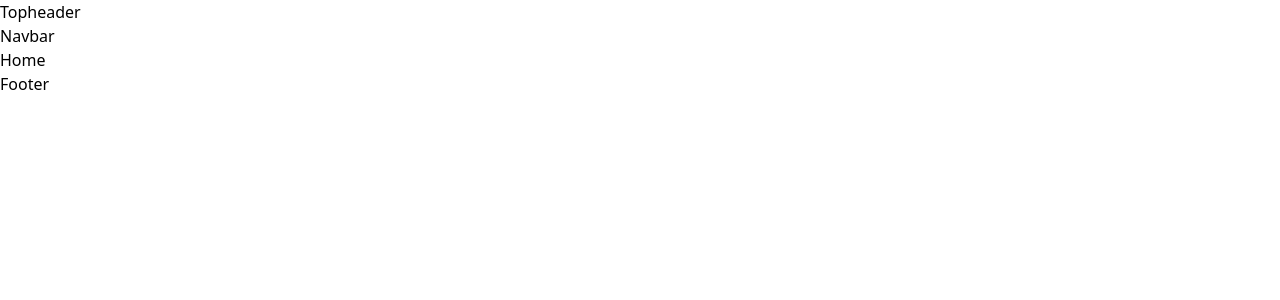
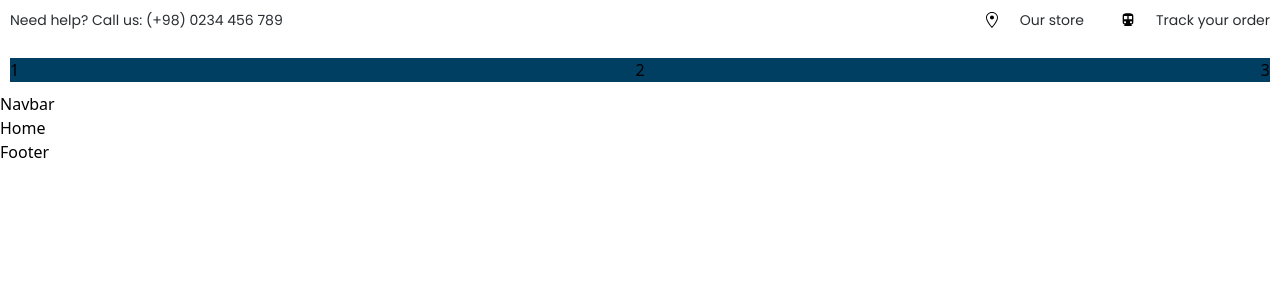
Before and after one commit to sohelrana3/Electon-E-commerce-website, a React (Create React App) app: page / in a window 1280 px wide. Shown: the top 300 px of the page. Built offline with nearby package versions, Linux system fonts and the light colour scheme.

Commit message:
top header pages

```diff
--- a/public/index.html
+++ b/public/index.html
@@ -24,6 +24,9 @@
       work correctly both with client-side routing and a non-root public URL.
       Learn how to configure a non-root public URL by running `npm run build`.
     -->
+    <link rel="preconnect" href="https://fonts.googleapis.com">
+    <link rel="preconnect" href="https://fonts.gstatic.com" crossorigin>
+    <link href="https://fonts.googleapis.com/css2?family=Poppins:wght@100;200;300;400;500;600;700;800;900&display=swap" rel="stylesheet">
     <title>React App</title>
   </head>
   <body>
--- a/src/components/Header.js
+++ b/src/components/Header.js
@@ -1,12 +1,18 @@
 import React from 'react'
+import Container from './leyouts/Container'
+import Flex from './leyouts/Flex'
 import Topheader from './leyouts/Topheader'
-
 
 const Header = () => {
   return (
-    <div>
+    <Container>
       <Topheader />
-    </div>
+      <Flex className='flex justify-between bg-primary'>
+        <div>1</div>
+        <div>2</div>
+        <div>3</div>
+      </Flex>
+    </Container>
   )
 }
 
--- /dev/null
+++ b/src/components/leyouts/Container.js
@@ -0,0 +1,9 @@
+import React from 'react'
+
+const Container = ({classname, children}) => {
+  return (
+    <div className='max-w-container mx-auto p-2.5'>{children}</div>
+  )
+}
+
+export default Container
--- /dev/null
+++ b/src/components/leyouts/Flex.js
@@ -0,0 +1,9 @@
+import React from 'react'
+
+const Flex = ({className, children}) => {
+  return (
+    <div className={className}>{children}</div>
+  )
+}
+
+export default Flex
--- a/src/components/leyouts/Topheader.js
+++ b/src/components/leyouts/Topheader.js
@@ -1,8 +1,27 @@
 import React from 'react'
+import Flex from './Flex'
+import {GoLocation} from 'react-icons/go'
+import {MdDirectionsTransit} from 'react-icons/md'
 
 const Topheader = () => {
   return (
-    <div>Topheader</div>
+        <Flex className='sm:flex sm:justify-between pb-1 sm:pb-3 md:pb-5 lg:pb-7'>
+            <div className='pb-2 sm:pb-0'>
+                <p className='font-popi text-textdk font-normal text-sm'>
+                  Need help? Call us: (+98) 0234 456 789
+                </p>
+            </div>
+            <div className='flex gap-x-5 sm:gap-x-9'>
+                <diV className='flex gap-x-3 sm:gap-x-5 items-center'>
+                    <GoLocation className='text-base' />
+                    <p className='font-popi text-textdk font-normal text-sm'>Our store</p>
+                </diV>
+                <diV className='flex gap-x-3 sm:gap-x-5 items-center'>
+                    <MdDirectionsTransit className='text-base' />
+                    <p className='font-popi text-textdk font-normal text-sm'>Track your order</p>
+                </diV>
+            </div>
+        </Flex>
   )
 }
 
--- a/tailwind.config.js
+++ b/tailwind.config.js
@@ -4,7 +4,20 @@ module.exports = {
     "./src/**/*.{js,jsx,ts,tsx}",
   ],
   theme: {
-    extend: {},
+    extend: {
+      maxWidth: {
+       container: '1330px',
+      },
+      fontFamily: {
+        'popi': ['Poppins', 'sans-serif'],
+      },
+      colors: {
+        'primary': '#003F62',
+        'yow': '#EDA415',
+        'textpri': '#1B5A7D',
+        'textdk': '#292D32',
+      },
+    },
   },
   plugins: [],
 }
```
